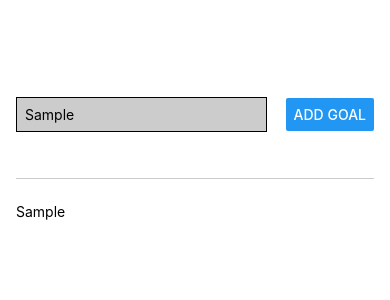
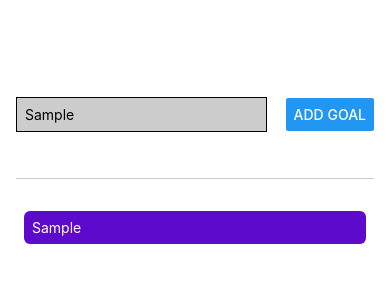
Before and after one commit to ihor-vip/ReactNative__Todo_list, a React Native app: screen / in a window 390 px wide. Both pictures are taken after typing "Sample" into the empty fields and a click on the button "ADD GOAL". Shown: the top 300 px of the page. Built offline with nearby package versions, Linux system fonts and the light colour scheme.

Commit message:
adding some styles

```diff
--- a/App.js
+++ b/App.js
@@ -4,6 +4,7 @@ import {useState} from "react";
 export default function App() {
     const [enteredGoalText, setEnteredGoalText] = useState('');
     const [courseGoals, setCourseGoals] = useState([]);
+
     function goalInputHandler(enteredText) {
         setEnteredGoalText(enteredText)
     }
@@ -24,13 +25,20 @@ export default function App() {
                     onChangeText={goalInputHandler}
                 />
 
-              <Button title='Add Goal' onPress={addGoalHandler} />
+                <Button title='Add Goal' onPress={addGoalHandler}/>
             </View>
             <View style={styles.goalsContainer}>
-              {courseGoals.map((goal) => <Text key={goal}>{goal}</Text> )}
+                {courseGoals.map((goal) => (
+                    <View key={goal} style={styles.goalItem}>
+                        <Text style={styles.goalText}>
+                            {goal}
+                        </Text>
+                    </View>
+                ))}
         </View>
 </View>
-    );
+)
+    ;
 }
 
 const styles = StyleSheet.create({
@@ -55,7 +63,16 @@ const styles = StyleSheet.create({
         marginRight: 8,
         padding: 8
     },
-    goalsContainer : {
+    goalsContainer: {
         flex: 5
+    },
+    goalItem: {
+        margin: 8,
+        padding: 8,
+        borderRadius: 6,
+        backgroundColor: '#5e0acc'
+    },
+    goalText: {
+        color: 'white'
     }
 });
```
Lines whose indentation alone changed are shown as unchanged.
